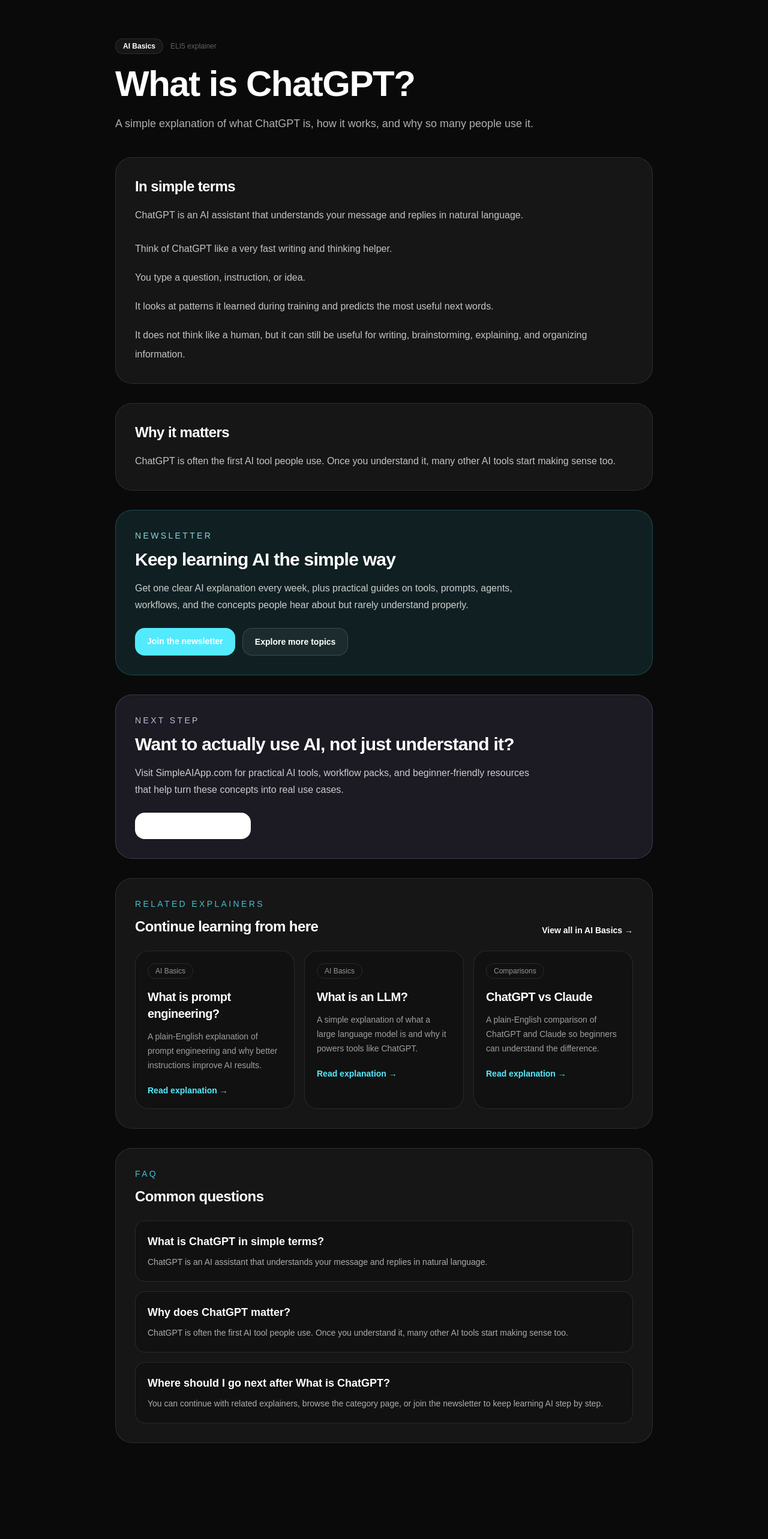
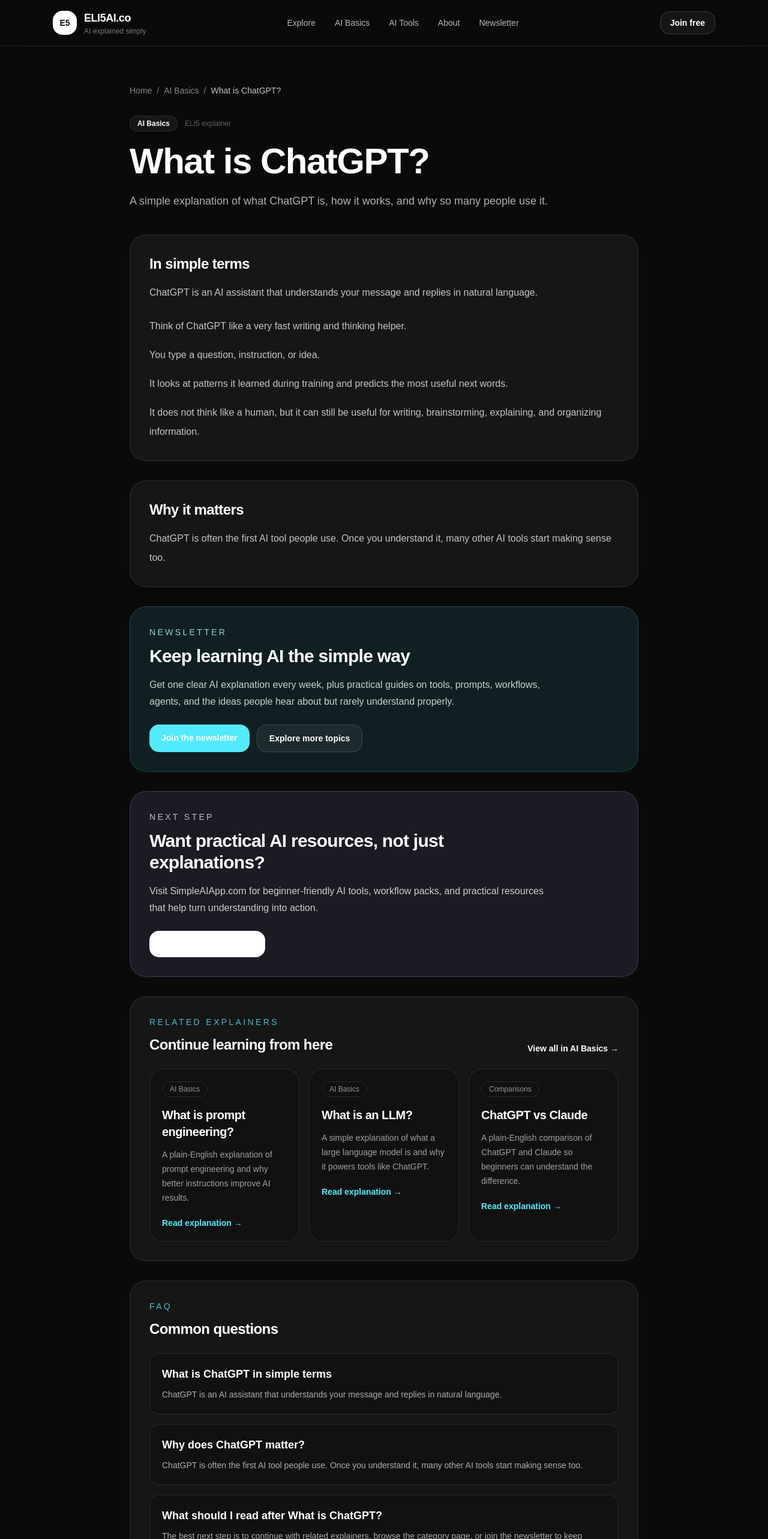
Before and after one commit to licsuj/nextjs-boilerplate, a Next.js app: page /explain/what-is-chatgpt in a window 1280 px wide. Shown: the top 2566 px of the page at 60% size. Before the commit the page ends 2470 px from the top, so only its background shows below. Built offline with nearby package versions, Linux system fonts and the light colour scheme.

Commit message:
Update page.tsx

```diff
--- a/app/explain/[slug]/page.tsx
+++ b/app/explain/[slug]/page.tsx
@@ -24,19 +24,20 @@
 }
 
 function buildFaq(explainer: (typeof explainers)[number]) {
+  const cleanTitle = explainer.title.replace(/\?$/, "");
   return [
     {
-      question: `${explainer.title.replace(/\?$/, "")} in simple terms?`,
+      question: `${cleanTitle} in simple terms`,
       answer: explainer.intro,
     },
     {
-      question: `Why does ${explainer.title.replace(/^What is\s+/i, "").replace(/\?$/, "")} matter?`,
+      question: `Why does ${cleanTitle.replace(/^What is /i, "").replace(/^What is an /i, "").replace(/^What is a /i, "")} matter?`,
       answer: explainer.whyItMatters,
     },
     {
-      question: `Where should I go next after ${explainer.title.replace(/\?$/, "")}?`,
+      question: `What should I read after ${cleanTitle}?`,
       answer:
-        "You can continue with related explainers, browse the category page, or join the newsletter to keep learning AI step by step.",
+        "The best next step is to continue with related explainers, browse the category page, or join the newsletter to keep learning AI step by step.",
     },
   ];
 }
@@ -88,7 +89,6 @@
   );
 
   const categorySlug = categoryToSlug(explainer.category);
-
   const faq = buildFaq(explainer);
 
   const faqSchema = {
@@ -104,6 +104,31 @@
     })),
   };
 
+  const breadcrumbSchema = {
+    "@context": "https://schema.org",
+    "@type": "BreadcrumbList",
+    itemListElement: [
+      {
+        "@type": "ListItem",
+        position: 1,
+        name: "Home",
+        item: "https://eli5ai.co",
+      },
+      {
+        "@type": "ListItem",
+        position: 2,
+        name: explainer.category,
+        item: `https://eli5ai.co/category/${categorySlug}`,
+      },
+      {
+        "@type": "ListItem",
+        position: 3,
+        name: explainer.title,
+        item: `https://eli5ai.co/explain/${explainer.slug}`,
+      },
+    ],
+  };
+
   return (
     <>
       <Script
@@ -111,9 +136,73 @@
         type="application/ld+json"
         dangerouslySetInnerHTML={{ __html: JSON.stringify(faqSchema) }}
       />
+      <Script
+        id={`breadcrumb-schema-${explainer.slug}`}
+        type="application/ld+json"
+        dangerouslySetInnerHTML={{ __html: JSON.stringify(breadcrumbSchema) }}
+      />
 
-      <main className="min-h-screen bg-neutral-950 px-6 py-16 text-white">
-        <article className="mx-auto max-w-4xl">
+      <main className="min-h-screen bg-neutral-950 text-white selection:bg-cyan-300 selection:text-neutral-950">
+        <div className="absolute inset-0 -z-10 bg-[radial-gradient(circle_at_top_left,rgba(34,211,238,0.14),transparent_28%),radial-gradient(circle_at_80%_10%,rgba(168,85,247,0.14),transparent_26%),radial-gradient(circle_at_50%_100%,rgba(255,255,255,0.06),transparent_30%)]" />
+
+        <header className="sticky top-0 z-30 border-b border-white/10 bg-neutral-950/80 backdrop-blur-xl">
+          <div className="mx-auto flex max-w-6xl items-center justify-between px-6 py-4">
+            <Link href="/" className="flex items-center gap-3">
+              <div className="flex h-10 w-10 items-center justify-center rounded-2xl bg-white text-sm font-black text-neutral-950">
+                E5
+              </div>
+              <div>
+                <div className="text-lg font-semibold tracking-tight">ELI5AI.co</div>
+                <div className="text-xs text-white/45">AI explained simply</div>
+              </div>
+            </Link>
+
+            <nav className="hidden items-center gap-8 text-sm text-white/70 md:flex">
+              <Link href="/explore" className="transition hover:text-white">
+                Explore
+              </Link>
+              <Link href="/category/ai-basics" className="transition hover:text-white">
+                AI Basics
+              </Link>
+              <Link href="/category/ai-tools" className="transition hover:text-white">
+                AI Tools
+              </Link>
+              <Link href="/about" className="transition hover:text-white">
+                About
+              </Link>
+              <Link href="/newsletter" className="transition hover:text-white">
+                Newsletter
+              </Link>
+            </nav>
+
+            <Link
+              href="/newsletter"
+              className="rounded-2xl border border-white/15 bg-white/5 px-4 py-2 text-sm font-semibold text-white transition hover:bg-white/10"
+            >
+              Join free
+            </Link>
+          </div>
+        </header>
+
+        <article className="mx-auto max-w-4xl px-6 py-16">
+          <nav
+            aria-label="Breadcrumb"
+            className="mb-8 flex flex-wrap items-center gap-2 text-sm text-white/50"
+          >
+            <Link href="/" className="transition hover:text-white">
+              Home
+            </Link>
+            <span>/</span>
+            <Link
+              href={`/category/${categorySlug}`}
+              className="transition hover:text-white"
+            >
+              {explainer.category}
+            </Link>
+            <span>/</span>
+            <span className="text-white/75">{explainer.title}</span>
+          </nav>
+
           <header className="mb-10">
             <div className="flex flex-wrap items-center gap-3">
               <Link
@@ -172,8 +261,8 @@
               </h2>
               <p className="mt-4 text-base leading-7 text-white/78">
                 Get one clear AI explanation every week, plus practical guides on
-                tools, prompts, agents, workflows, and the concepts people hear
-                about but rarely understand properly.
+                tools, prompts, workflows, agents, and the ideas people hear about
+                but rarely understand properly.
               </p>
 
               <div className="mt-6 flex flex-col gap-3 sm:flex-row">
@@ -199,12 +288,11 @@
                 Next step
               </div>
               <h2 className="mt-3 text-2xl font-semibold tracking-tight md:text-3xl">
-                Want to actually use AI, not just understand it?
+                Want practical AI resources, not just explanations?
               </h2>
               <p className="mt-4 text-base leading-7 text-white/78">
-                Visit SimpleAIApp.com for practical AI tools, workflow packs, and
-                beginner-friendly resources that help turn these concepts into real
-                use cases.
+                Visit SimpleAIApp.com for beginner-friendly AI tools, workflow packs,
+                and practical resources that help turn understanding into action.
               </p>
 
               <div className="mt-6">
@@ -288,6 +376,36 @@
             </div>
           </section>
         </article>
+
+        <footer className="border-t border-white/10">
+          <div className="mx-auto flex max-w-6xl flex-col gap-6 px-6 py-10 md:flex-row md:items-center md:justify-between">
+            <div>
+              <div className="text-lg font-semibold tracking-tight">ELI5AI.co</div>
+              <div className="mt-1 text-sm text-white/45">AI explained simply</div>
+            </div>
+
+            <nav className="flex flex-wrap gap-5 text-sm text-white/65">
+              <Link href="/" className="transition hover:text-white">
+                Home
+              </Link>
+              <Link href="/explore" className="transition hover:text-white">
+                Explore
+              </Link>
+              <Link href="/category/ai-basics" className="transition hover:text-white">
+                AI Basics
+              </Link>
+              <Link href="/category/ai-tools" className="transition hover:text-white">
+                AI Tools
+              </Link>
+              <Link href="/about" className="transition hover:text-white">
+                About
+              </Link>
+              <Link href="/newsletter" className="transition hover:text-white">
+                Newsletter
+              </Link>
+            </nav>
+          </div>
+        </footer>
       </main>
     </>
   );
```
